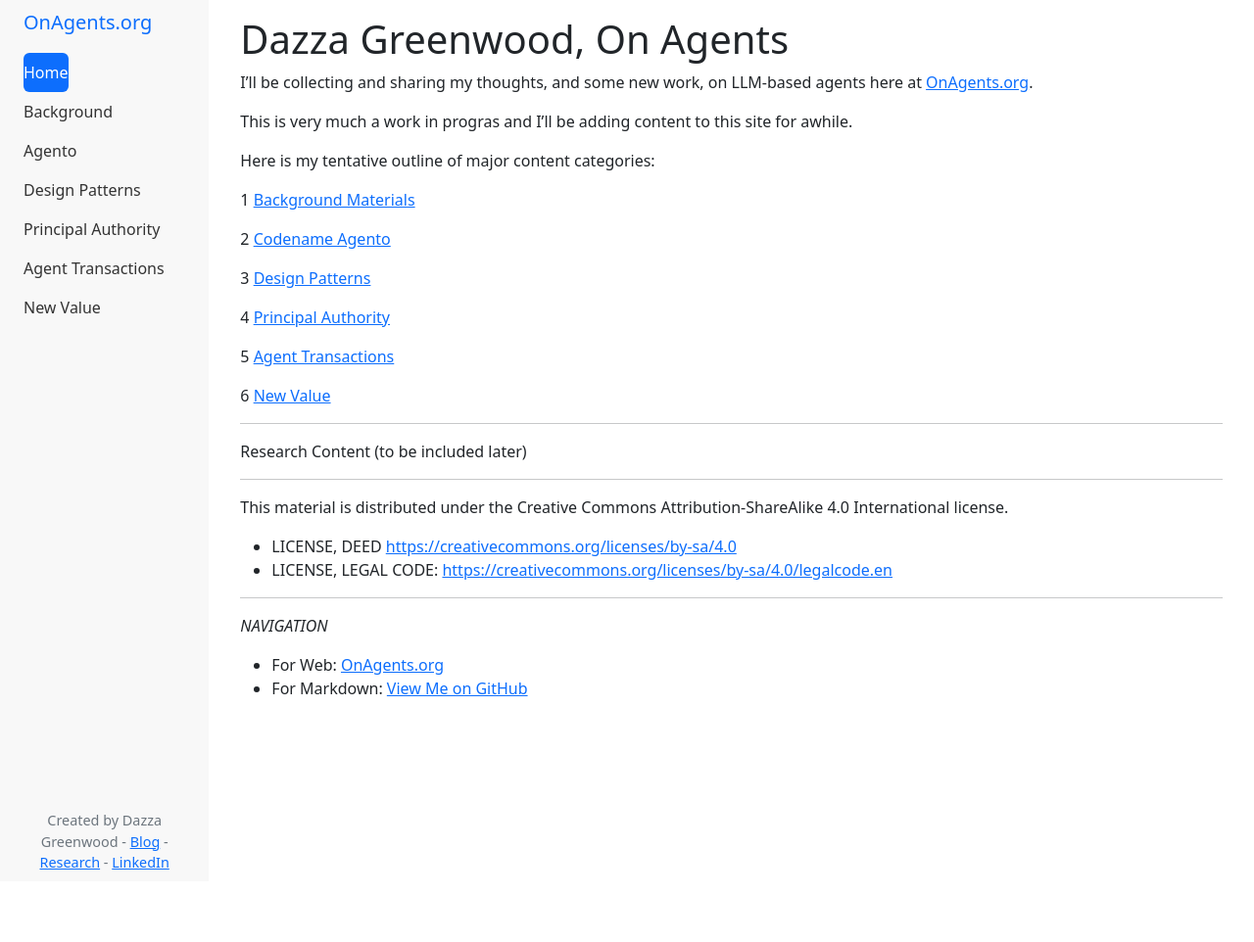
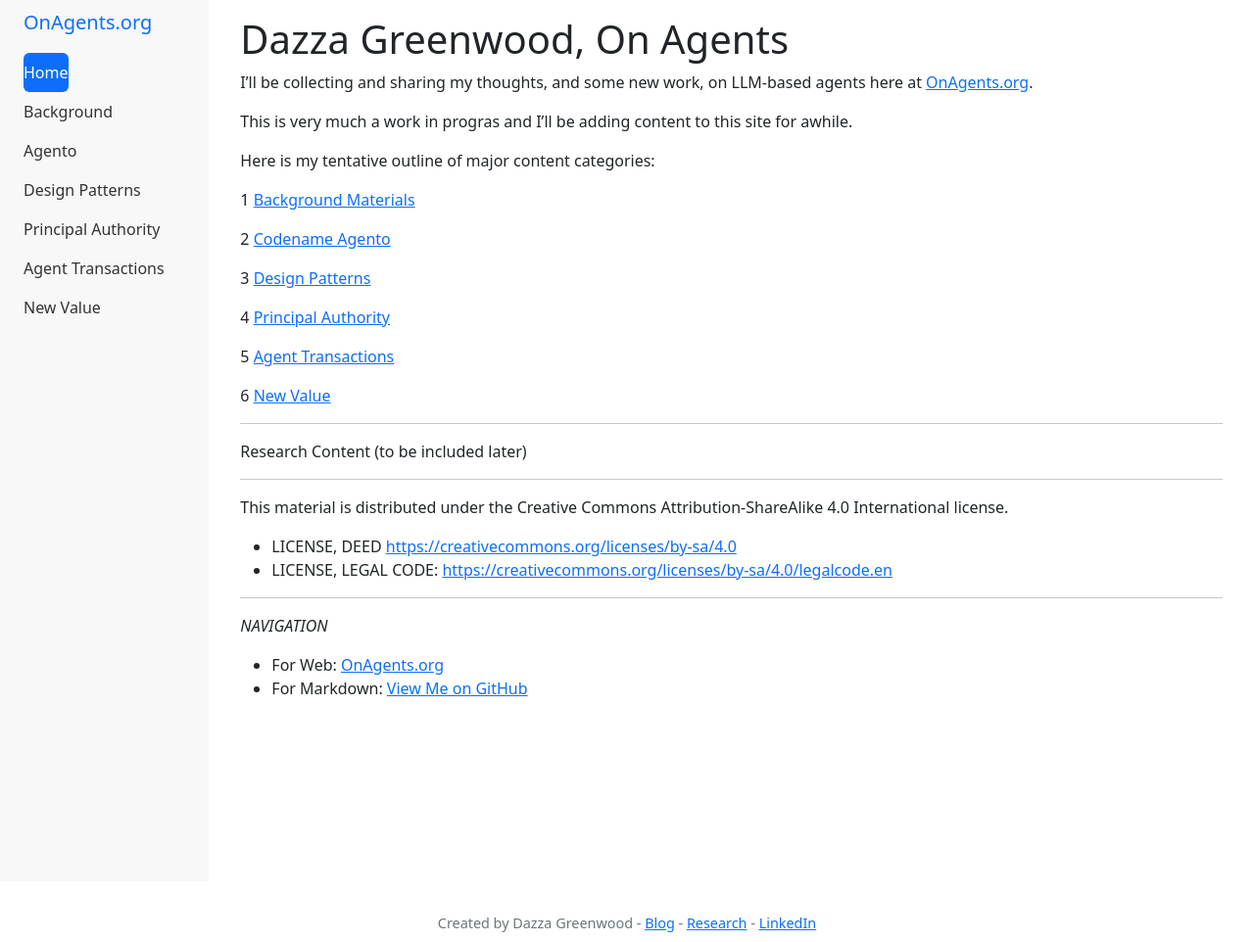
Before and after one commit to dazzaji/onagents, a Jekyll site: the page built from docs/README.md, in a window 1280 px wide. Shown: the whole page at 98% size. Built offline with Jekyll 4.4.1, drawn with Linux system fonts in a browser that asks for light colours; our own code applies the rules of GitHub Pages for plain Markdown files; before the commit the page ends 900 px from its top, so only the background shows below that.

Commit message:
footer fixer

```diff
--- a/docs/_layouts/default.html
+++ b/docs/_layouts/default.html
@@ -78,10 +78,6 @@
                     </li>
                 </ul>
                 <hr>
-                <footer class="site-footer w-100">
-                    <p>Created by Dazza Greenwood - <a href="https://www.dazzagreenwood.com/">Blog</a> - <a href="https://law.mit.edu/pub/dazza-greenwood">Research</a> - <a href="https://www.linkedin.com/in/dazzagreenwood/">LinkedIn</a></p>
-                </footer>
-
             </div>
         </div>
         <div class="col py-3 main-content">
@@ -89,7 +85,9 @@
         </div>
     </div>
 </div>
-
+<footer class="site-footer w-100">
+                    <p>Created by Dazza Greenwood - <a href="https://www.dazzagreenwood.com/">Blog</a> - <a href="https://law.mit.edu/pub/dazza-greenwood">Research</a> - <a href="https://www.linkedin.com/in/dazzagreenwood/">LinkedIn</a></p>
+                </footer>
 <script src="https://cdn.jsdelivr.net/npm/bootstrap@5.3.2/dist/js/bootstrap.bundle.min.js" integrity="sha384-C6RzsynM9kWDrMNeT87bh95OGNyZPhcTNXj1NW7RuBCsyN/o0jlpcV8Qyq46cDfL" crossorigin="anonymous"></script>
 </body>
 </html>
```
